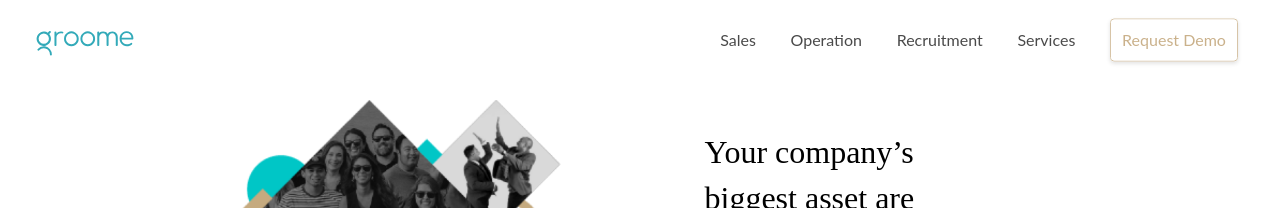
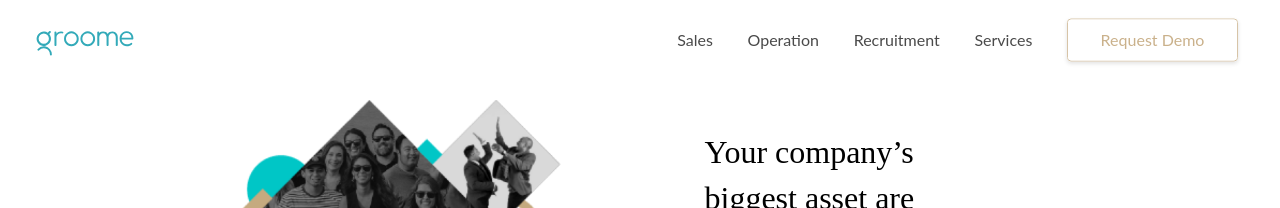
Before and after one commit to hashworks-code/groome_static_new, a Jekyll site: the page built from index.md, in a window 1280 px wide. Shown: the top 208 px of the page. Built offline with Jekyll 4.4.1, drawn with Linux system fonts in a browser that asks for light colours; nearby versions of some CDN libraries; some web fonts are replaced.

Commit message:
all pages commit

```diff
--- a/_includes/footer.html
+++ b/_includes/footer.html
@@ -112,7 +112,7 @@
  </div>
 
  <div class="footer-btn col-xs-12 col-sm-6 nopadding">
-        <a><button>Request Demo</button></a>
+        <a data-toggle="modal" data-target="#ContactModal"><button>Request Demo</button></a>
      </div>
 
     <div class="footer-links col-xs-12 col-sm-6">
--- a/_layouts/index.html
+++ b/_layouts/index.html
@@ -186,7 +186,7 @@
   <div class="info-contain">
     <p class="service">Our Services</p>
     <p class="sub-info">Let our dedicated network of talent experts help you hire critical talent fast.</p>
-    <div class="Know-more" style="text-align:left"><a>Know More <span> ></span></a></div>
+    <div class="Know-more" style="text-align:left"><a href="/services">Know More <span> ></span></a></div>
     </div>
 
 </div>
--- a/_sass/_services.scss
+++ b/_sass/_services.scss
@@ -125,10 +125,7 @@
         padding-left: 15px;
         padding-right: 15px;
       min-height: 2em; // We need a minimum height for each item or else the accordion buttons would dissapear
-      &::before {
-        // content: attr(data-title);
-        // Instead of polluting the HTML with a duplicate set of tabs, we get the accordion using the data-title attribute.
-    }
+
       .item-content { // We hide the inactive content with zero opacity instead of "display:none" because this allows us to apply transition effects if we want.
         opacity: 0;
         display: none;
@@ -301,9 +298,7 @@
                 font-size: 12px;
 
             }
-            *{
-            //  margin-left: 8px;
-            }
+
             .tb1{
                 width:115px;
             }
@@ -459,10 +454,7 @@
         padding-left: 0px;
         padding-right: 0px;
       min-height: 2em; // We need a minimum height for each item or else the accordion buttons would dissapear
-      &::before {
-        // content: attr(data-title);
-        // Instead of polluting the HTML with a duplicate set of tabs, we get the accordion using the data-title attribute.
-    }
+
       .item-content { // We hide the inactive content with zero opacity instead of "display:none" because this allows us to apply transition effects if we want.
         opacity: 0;
         display: none;
--- a/css/menu.css
+++ b/css/menu.css
@@ -29,7 +29,7 @@
 
 Modules - reusable parts of our design
 
--------------------------------- */'
+-------------------------------- */
 
 .cd-container {
   /* this class is used to give a max-width to the element it is applied to, and center it horizontally when it reaches that max-width */
@@ -69,6 +69,10 @@
     height: 80px;
     background:white;
     box-shadow: none;
+  }
+  .cd-secondary-nav a:hover{
+    border-bottom:2px solid#37b8ae;
+
   }
   .cd-secondary-nav li :last-child button{
     width:126px !important;
@@ -172,6 +176,7 @@
   font-family: Nunito;
   font-size: 14px;
   color: #4a4a4a;
+  text-decoration: none !important;
 
 
 }
@@ -202,6 +207,10 @@
  font-family: Lato;
   font-size: 16px;
 
+}
+.cd-secondary-nav li :last-child button{
+  width:169px !important;
+  height:41px !important;
 }
 .cd-logo img{
 width:105px;
```
